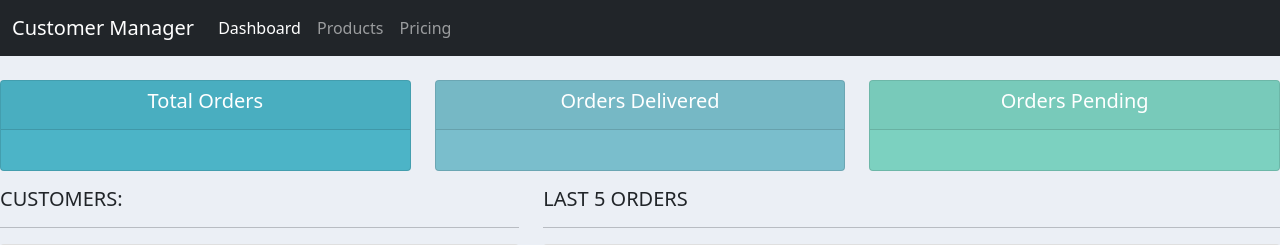
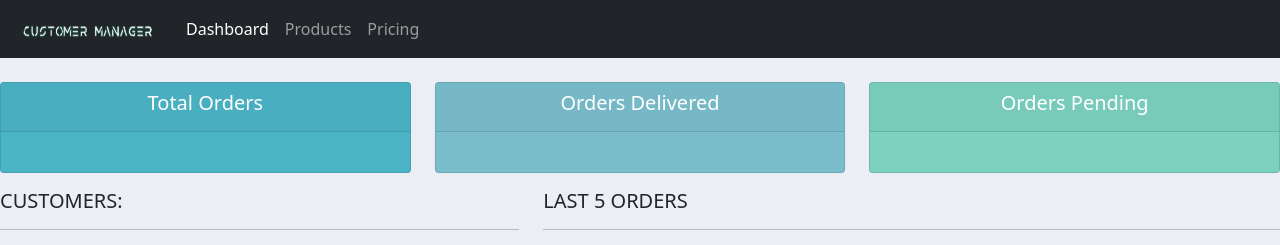
Before and after one commit to garvitgupta13/CustomerManager, a Django app: page / in a window 1280 px wide. Shown: the top 245 px of the page. Run offline with Django 3.2, Linux system fonts and the light colour scheme.

Commit message:
adding static logo to navbar.html

```diff
--- a/accounts/templates/accounts/navbar.html
+++ b/accounts/templates/accounts/navbar.html
@@ -1,6 +1,10 @@
+{% load static %}
+
 <nav class="navbar navbar-expand-lg navbar-dark bg-dark">
   <div class="container-fluid">
-    <a class="navbar-brand" href="#">Customer Manager</a>
+    <a class="navbar-brand" href="#">
+        <img  id="logo" src="{% static 'images/logo.png' %}">
+    </a>
     <button class="navbar-toggler" type="button" data-bs-toggle="collapse" data-bs-target="#navbarNav" aria-controls="navbarNav" aria-expanded="false" aria-label="Toggle navigation">
       <span class="navbar-toggler-icon"></span>
     </button>
```
Also changed, not shown: static/images/logo.png (added).
